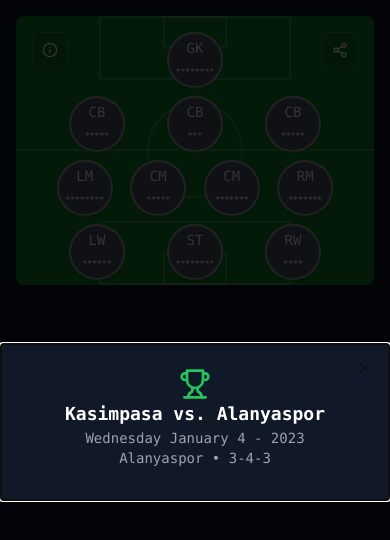
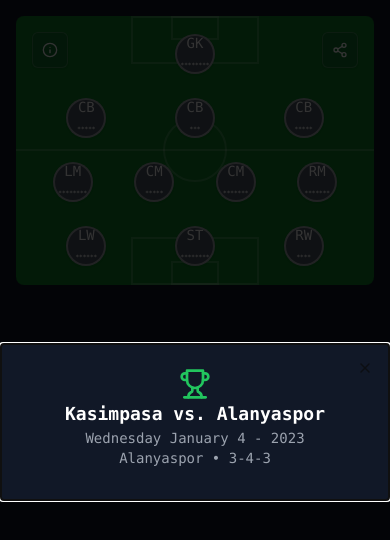
Before and after one commit to otaliptus/missing-eleven-tr, a Next.js app: page / in a window 390 px wide. Shown: the top 540 px of the page. Built offline with nearby package versions, Linux system fonts and the light colour scheme.

Commit message:
Some mobile fixes

```diff
--- a/components/formation.tsx
+++ b/components/formation.tsx
@@ -154,30 +154,30 @@ export function Formation({ formation, players }: FormationProps) {
     };
 
   return (
-    <div className="relative mx-auto aspect-[4/3] w-full max-w-4xl overflow-hidden rounded-lg bg-[#0f8028] p-4 sm:p-6">
+    <div className="relative mx-auto aspect-[4/3] w-full max-w-4xl overflow-hidden rounded-lg bg-[#0f8028] p-2 sm:p-6">
     {/* Pitch Markings */}
     <div className="absolute inset-0 z-0">
       {/* Center Circle */}
-        <div className="absolute left-1/2 top-1/2 h-24 w-24 sm:h-32 sm:w-32 -translate-x-1/2 -translate-y-1/2 rounded-full border-2 border-white/20" />
+      <div className="absolute left-1/2 top-1/2 h-16 w-16 sm:h-32 sm:w-32 -translate-x-1/2 -translate-y-1/2 rounded-full border-2 border-white/20" />
       {/* Center Line */}
       <div className="absolute left-0 top-1/2 h-0.5 w-full -translate-y-1/2 bg-white/20" />
       {/* Penalty Areas */}
-        <div className="absolute left-1/2 top-0 h-16 w-48 sm:h-24 sm:w-64 -translate-x-1/2 border-2 border-white/20" />
-        <div className="absolute bottom-0 left-1/2 h-16 w-48 sm:h-24 sm:w-64 -translate-x-1/2 border-2 border-white/20" />
+      <div className="absolute left-1/2 top-0 h-12 w-32 sm:h-24 sm:w-64 -translate-x-1/2 border-2 border-white/20" />
+      <div className="absolute bottom-0 left-1/2 h-12 w-32 sm:h-24 sm:w-64 -translate-x-1/2 border-2 border-white/20" />
       {/* Goal Areas */}
-        <div className="absolute left-1/2 top-0 h-8 w-16 sm:h-12 sm:w-24 -translate-x-1/2 border-2 border-white/20" />
-        <div className="absolute bottom-0 left-1/2 h-8 w-16 sm:h-12 sm:w-24 -translate-x-1/2 border-2 border-white/20" />
+      <div className="absolute left-1/2 top-0 h-6 w-12 sm:h-12 sm:w-24 -translate-x-1/2 border-2 border-white/20" />
+      <div className="absolute bottom-0 left-1/2 h-6 w-12 sm:h-12 sm:w-24 -translate-x-1/2 border-2 border-white/20" />
     </div>
     {/* Players Grid */}
     <div
       className="relative z-10 grid h-full"
       style={{
         gridTemplateRows: `repeat(${formationRows.length}, 1fr)`,
-          gap: "0.5rem"
+        gap: "0.25rem"
       }}
     >
       {formationRows.map((_, rowIndex) => (
-          <div key={rowIndex} className="flex items-center justify-around px-4">
+        <div key={rowIndex} className="flex items-center justify-around px-2 sm:px-4">
           {getPlayersByRow(rowIndex, players).map(player => (
             <PlayerCard
               key={player.id}
--- a/components/player-card.tsx
+++ b/components/player-card.tsx
@@ -17,7 +17,7 @@ export function PlayerCard({ player, state, onClick }: PlayerCardProps) {
     <Button
       variant="outline"
       className={cn(
-        "relative h-14 w-14 shrink-0 rounded-full border-2 p-0 font-mono",
+        "relative h-10 w-10 sm:h-14 sm:w-14 shrink-0 rounded-full border-2 p-0 font-mono",
         state?.isComplete ? "border-green-500 bg-green-500/20" :
         isFailed ? "border-red-500 bg-red-500/20" :
         isAttempting ? "border-yellow-500 bg-yellow-500/20" :
@@ -25,18 +25,18 @@ export function PlayerCard({ player, state, onClick }: PlayerCardProps) {
       )}
       onClick={onClick}
     >
-      <div className="flex flex-col items-center justify-center gap-1">
-        <span className="text-md text-white">
+      <div className="flex flex-col items-center justify-center gap-0.5 sm:gap-1">
+        <span className="text-sm sm:text-md text-white">
           {state?.isComplete ? "✓" : isFailed ? "✗" : player.position}
         </span>
-        <span className="text-[8px] font-bold text-white">
+        <span className="text-[6px] sm:text-[8px] font-bold text-white">
           {(state?.isComplete || isFailed) ? player.name : "*".repeat(Math.min(player.name.length, 8))}
         </span>
       </div>
       {state?.guesses.length ? (
         <Badge
           variant={state.isComplete ? "default" : "destructive"}
-          className="absolute -right-1 -top-1 flex h-5 w-5 items-center justify-center rounded-full p-0 text-xs"
+          className="absolute -right-1 -top-1 flex h-4 w-4 sm:h-5 sm:w-5 items-center justify-center rounded-full p-0 text-[10px] sm:text-xs"
         >
           {state.guesses.length}
         </Badge>
--- a/components/wordle-dialog.tsx
+++ b/components/wordle-dialog.tsx
@@ -68,13 +68,16 @@ export function WordleDialog({
 
   return (
     <Dialog open={open} onOpenChange={handleClose}>
-      <DialogContent className="font-mono sm:max-w-fit bg-gray-900 text-white">
-        <div className="grid gap-4 place-items-center">
+      <DialogContent className="font-mono sm:max-w-fit bg-gray-900 text-white p-2 sm:p-6 max-h-[90vh] overflow-y-auto">
+        <div className="grid gap-2 sm:gap-4 place-items-center">
+          <div className="w-full max-w-xs sm:max-w-none overflow-x-auto">
             <WordleGrid
               word={player.name}
               guesses={guesses}
               currentGuess={currentGuess}
             />
+          </div>
+          <div className="w-full max-w-xs sm:max-w-none overflow-x-auto">
             <WordleKeyboard
               word={player.name}
               guesses={guesses}
@@ -97,8 +100,9 @@ export function WordleDialog({
                 }
               }}
             />
+          </div>
           {guesses.length === 8 && !state?.isComplete && (
-            <div className="text-red-500 font-bold">
+            <div className="text-red-500 font-bold text-sm sm:text-base text-center">
               Correct answer: {player.name}
             </div>
           )}
--- a/components/wordle-grid.tsx
+++ b/components/wordle-grid.tsx
@@ -62,7 +62,7 @@ export function WordleGrid({ word, guesses, currentGuess }: WordleGridProps) {
         const shouldShowStatus = !isCurrentRow && guesses[rowIndex] !== undefined
 
         return (
-          <div key={rowIndex} className="flex gap-1">
+          <div key={rowIndex} className="flex gap-1 justify-center min-w-fit">
             {Array(word.length)
               .fill(null)
               .map((_, colIndex) => {
--- a/components/wordle-keyboard.tsx
+++ b/components/wordle-keyboard.tsx
@@ -61,15 +61,15 @@ export function WordleKeyboard({ word, guesses, onKeyPress }: WordleKeyboardProp
   }
 
   return (
-    <div className="grid gap-1.5">
+    <div className="grid gap-1">
       {KEYBOARD_ROWS.map((row, i) => (
-        <div key={i} className="flex justify-center gap-1.5">
+        <div key={i} className="flex justify-center gap-1">
           {row.map(key => {
             const status = getKeyStatus(key)
             return (
               <button
                 key={key}
-                className={`h-12 min-w-[2rem] rounded px-2 text-sm font-semibold transition-colors ${
+                className={`h-10 sm:h-12 min-w-[1.75rem] sm:min-w-[2rem] rounded px-1 sm:px-2 text-xs sm:text-sm font-semibold transition-colors ${
                   status === "default" ? "bg-gray-700 hover:bg-gray-600" :
                   status === "absent" ? "bg-gray-800" :
                   status === "present" ? "bg-yellow-500" :
@@ -77,7 +77,7 @@ export function WordleKeyboard({ word, guesses, onKeyPress }: WordleKeyboardProp
                 }`}
                 onClick={() => onKeyPress(key)}
                 type="button"
-                tabIndex={-1} // Prevent keyboard focus
+                tabIndex={-1}
               >
                 {key === "Backspace" ? "⌫" : key}
               </button>
```
Lines whose indentation alone changed are shown as unchanged.
